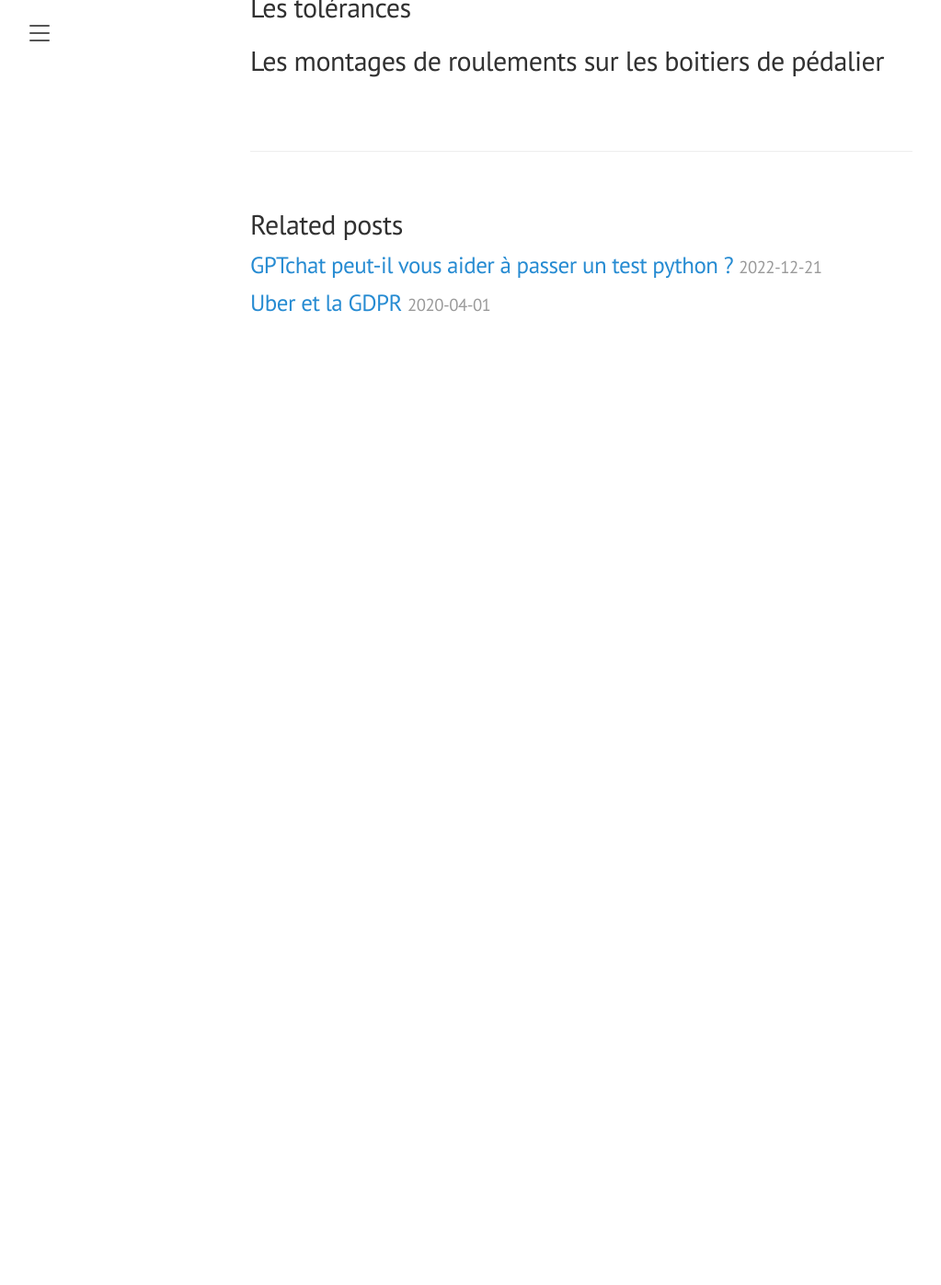
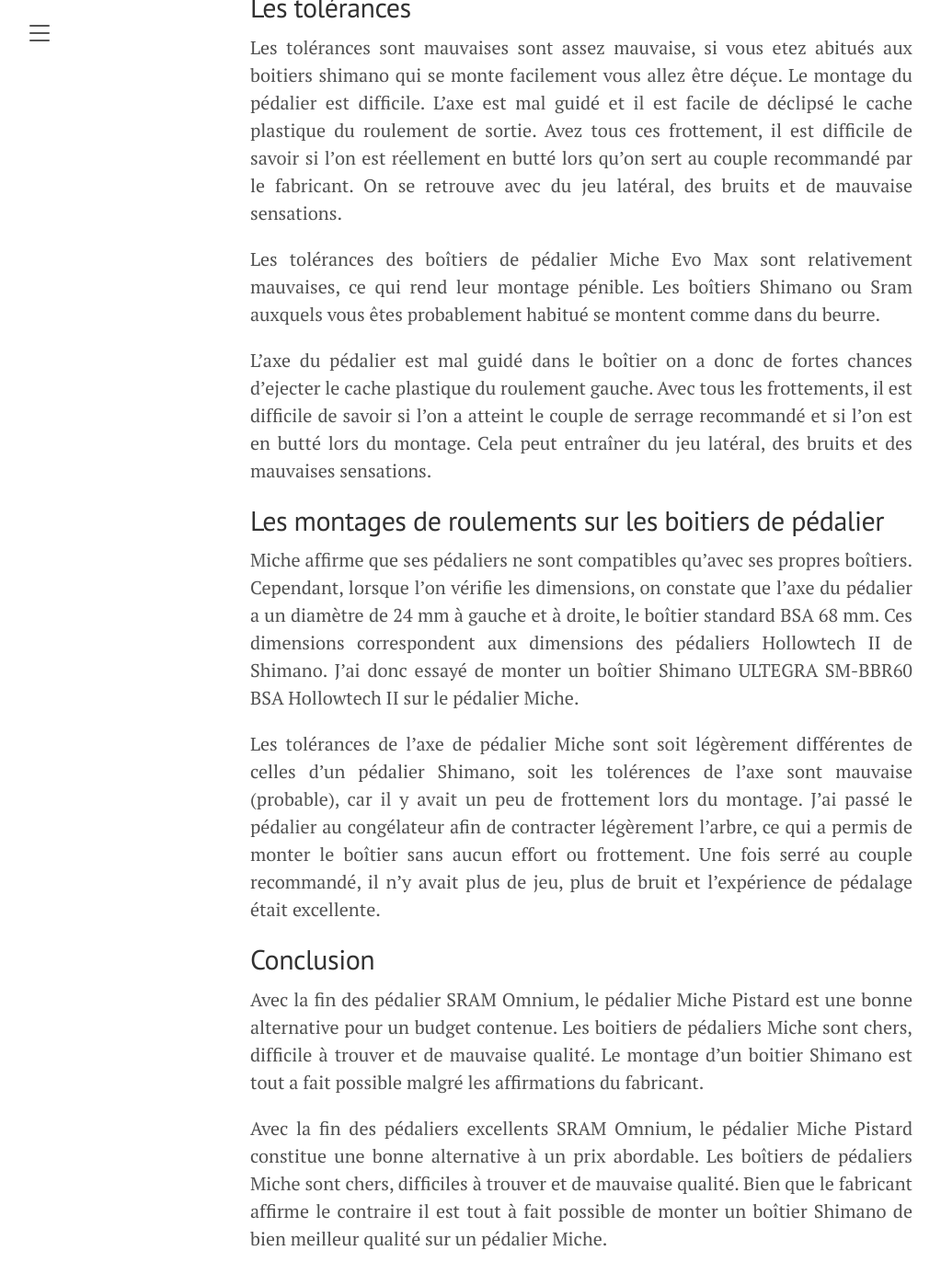
Before and after one commit to berettavexee/berettavexee.github.io, a Jekyll site: the page built from _posts/2022-09-03-MicheEvoMax.md, in a window 1280 px wide and 1400 px high, scrolled down 2073 px. Shown: the top 1397 px of the window at 92% size, without its empty margins (8-1031 px from the left). Built offline with Jekyll 4.4.1, drawn with Linux system fonts in a browser that asks for light colours; before the commit the page ends 2478 px from its top, so only the background shows below that.

Commit message:
update miche

```diff
--- a/_posts/2022-09-03-MicheEvoMax.md
+++ b/_posts/2022-09-03-MicheEvoMax.md
@@ -16,4 +16,20 @@
 
 ## Les tolérances
 
+Les tolérances sont mauvaises sont assez mauvaise, si vous etez abitués aux boitiers shimano qui se monte facilement vous allez être déçue. Le montage du pédalier est difficile. L'axe est mal guidé et il est facile de déclipsé le cache plastique du roulement de sortie. Avez tous ces frottement, il est difficile de savoir si l'on est réellement en butté lors qu'on sert au couple recommandé par le fabricant. On se retrouve avec du jeu latéral, des bruits et de mauvaise sensations.
+
+Les tolérances des boîtiers de pédalier Miche Evo Max sont relativement mauvaises, ce qui rend leur montage pénible. Les boîtiers Shimano ou Sram auxquels vous êtes probablement habitué se montent comme dans du beurre.
+
+L'axe du pédalier est mal guidé dans le boîtier on a donc de fortes chances d'ejecter le cache plastique du roulement gauche. Avec tous les frottements, il est difficile de savoir si l'on a atteint le couple de serrage recommandé et si l'on est en butté lors du montage. Cela peut entraîner du jeu latéral, des bruits et des mauvaises sensations.
+
 ## Les montages de roulements sur les boitiers de pédalier
+
+Miche affirme que ses pédaliers ne sont compatibles qu'avec ses propres boîtiers. Cependant, lorsque l'on vérifie les dimensions, on constate que l'axe du pédalier a un diamètre de 24 mm à gauche et à droite, le boîtier standard BSA 68 mm. Ces dimensions correspondent aux dimensions des pédaliers Hollowtech II de Shimano. J'ai donc essayé de monter un boîtier Shimano ULTEGRA SM-BBR60 BSA Hollowtech II sur le pédalier Miche.
+
+Les tolérances de l'axe de pédalier Miche sont soit légèrement différentes de celles d'un pédalier Shimano, soit les tolérences de l'axe sont mauvaise (probable), car il y avait un peu de frottement lors du montage. J'ai passé le pédalier au congélateur afin de contracter légèrement l'arbre, ce qui a permis de monter le boîtier sans aucun effort ou frottement. Une fois serré au couple recommandé, il n'y avait plus de jeu, plus de bruit et l'expérience de pédalage était excellente.
+
+## Conclusion
+
+Avec la fin des pédalier SRAM Omnium, le pédalier Miche Pistard est une bonne alternative pour un budget contenue. Les boitiers de pédaliers Miche sont chers, difficile à trouver et de mauvaise qualité. Le montage d'un boitier Shimano est tout a fait possible malgré les affirmations du fabricant.
+
+Avec la fin des pédaliers excellents SRAM Omnium, le pédalier Miche Pistard constitue une bonne alternative à un prix abordable. Les boîtiers de pédaliers Miche sont chers, difficiles à trouver et de mauvaise qualité. Bien que le fabricant affirme le contraire il est tout à fait possible de monter un boîtier Shimano de bien meilleur qualité sur un pédalier Miche.
```
